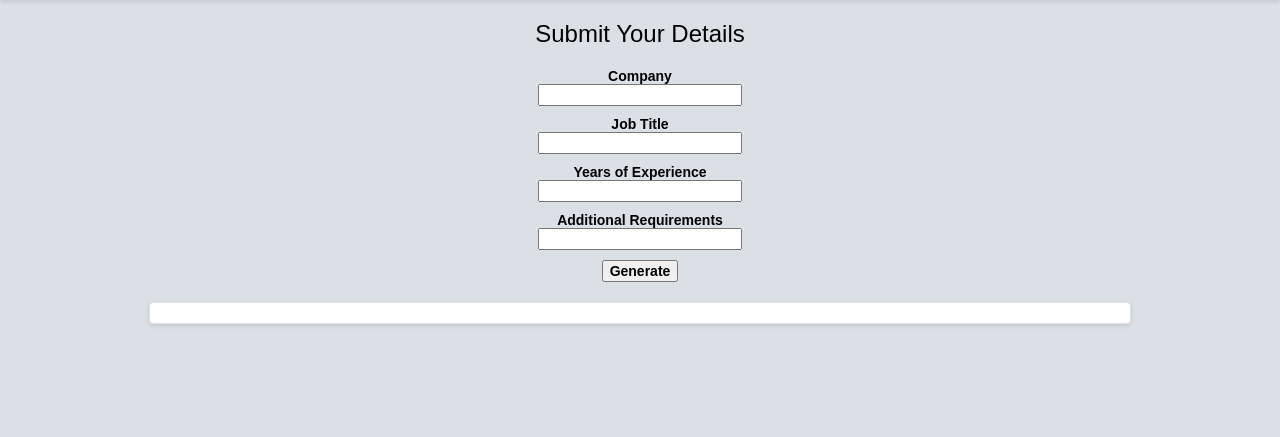
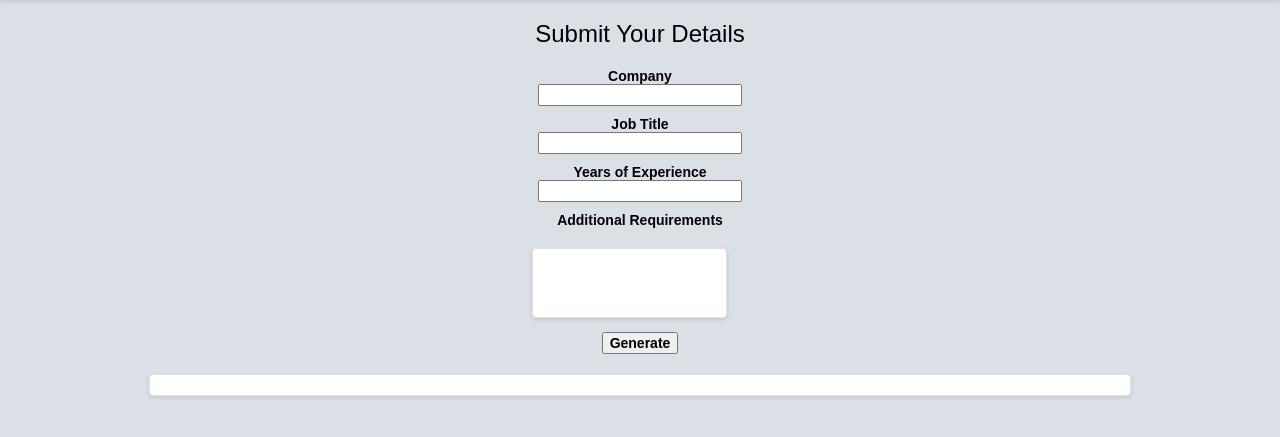
Before and after one commit to StankNugget/JD-PRO-, a Flask app: page / in a window 1280 px wide. Shown: the part 48-485 px from the top of the page. Run offline with Flask 2, Linux system fonts and the light colour scheme; some libraries are stand-ins or nearby versions.

Commit message:
made text box expand for "additional requirements" input text box.
This helps people see what they've typed out in additional requirements.

```diff
--- a/templates/index.html
+++ b/templates/index.html
@@ -101,6 +101,10 @@
          font-weight: bold;
         font-size: 14px;
 }
+      .additional-requirements-textbox {
+        width: 90%;
+}
+
 
        .word-textbox {
         background-color: #ffffff;
@@ -184,7 +188,9 @@
             {{ form.years_of_experience.label }} {{ form.years_of_experience(id="yearsOfExperience") }}
           </div>
           <div class="form-group">
-            {{ form.additional_requirements.label(id="additionalRequirements-label") }} {{ form.additional_requirements(id="additionalRequirements") }}
+            {{ form.additional_requirements.label(id="additionalRequirements-label") }}
+          <textarea id="additionalRequirements" name="additional_requirements" class="word-textbox additional-requirements-textbox"></textarea>
+
           </div>
           <input type="submit" value="Generate">
         </form>
@@ -197,6 +203,15 @@
     <script>
         document.getElementById("user-details-form").addEventListener("submit", async function(event) {
             event.preventDefault();
+
+const autoGrowTextArea = (element) => {
+  element.style.height = "auto";
+  element.style.height = element.scrollHeight + "px";
+};
+
+const additionalReqTextarea = document.getElementById("additionalRequirements");
+additionalReqTextarea.addEventListener("input", () => autoGrowTextArea(additionalReqTextarea));
+
 
             const company = document.getElementById("company").value;
             const jobTitle = document.getElementById("jobTitle").value;
```
